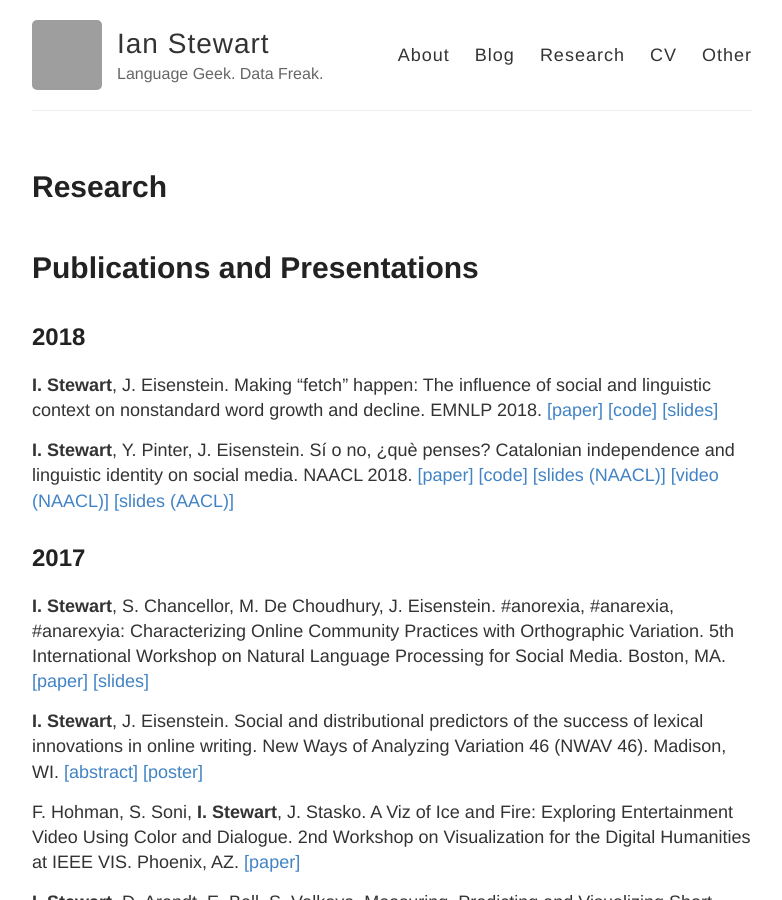
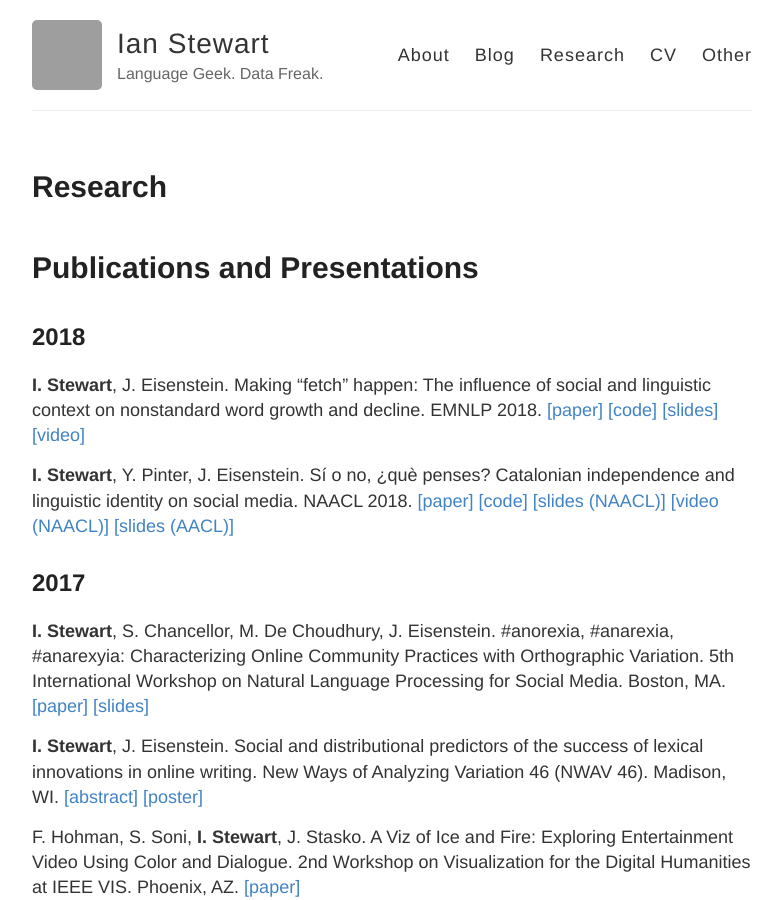
Before and after one commit to ianbstewart/ianbstewart.github.io, a Jekyll site: the page built from research.md, in a window 1280 px wide and 900 px high. Shown: the whole window, without its empty margins (248-1030 px from the left). Built offline with Jekyll 4.4.1, drawn with Linux system fonts in a browser that asks for light colours; grey boxes are pictures that could not be loaded.

Commit message:
adding video

```diff
--- a/research.md
+++ b/research.md
@@ -13,6 +13,7 @@ EMNLP 2018.
 [[paper]](http://aclweb.org/anthology/D18-1467)
 [[code]](https://github.com/ianbstewart/nonstandard_word_dissemination)
 [[slides]](https://docs.google.com/presentation/d/1VLJp0uyBPFzHWupanfOjUr7E0j8UYHxqRSzHPqF7xGk)
+[[video]](https://vimeo.com/306120421)
 
 **I. Stewart**, Y. Pinter, J. Eisenstein.
 Sí o no, ¿què penses? Catalonian independence and linguistic identity on social media.
```
